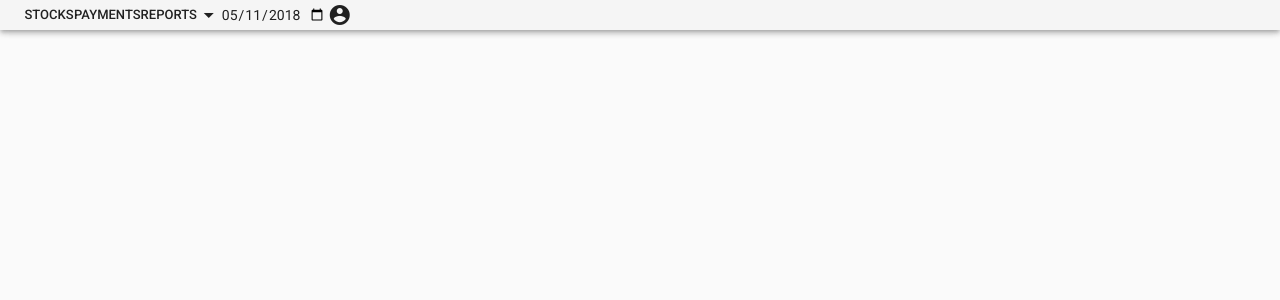
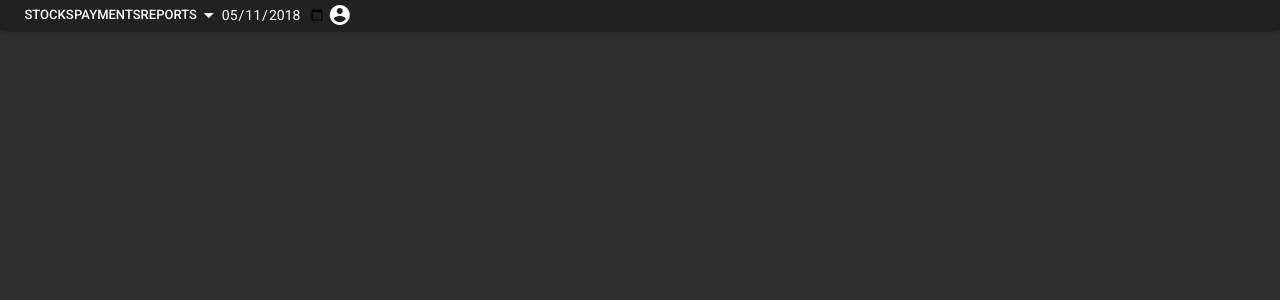
Before and after one commit to ashish0304/myshop, a Vue app: page / in a window 1280 px wide. Shown: the top 300 px of the page. Built offline with nearby package versions, Linux system fonts and the light colour scheme.

Commit message:
Dark theme

```diff
--- a/index.html
+++ b/index.html
@@ -3,14 +3,14 @@
   <head>
     <meta charset="utf-8">
     <meta http-equiv="X-UA-Compatible" content="IE=edge">
-    <meta name="viewport" content="width=device-width, initial-scale=1">
+    <meta name="viewport" content="width=device-width, initial-scale=1 maximum-scale=1">
     <title>myshop</title>
     <link rel="icon" type="image/png" sizes="32x32" href="<%= htmlWebpackPlugin.files.publicPath %>static/img/icons/favicon-32x32.png">
     <link rel="icon" type="image/png" sizes="16x16" href="<%= htmlWebpackPlugin.files.publicPath %>static/img/icons/favicon-16x16.png">
     <!--[if IE]><link rel="shortcut icon" href="/static/img/icons/favicon.ico"><![endif]-->
     <!-- Add to home screen for Android and modern mobile browsers -->
     <link rel="manifest" href="<%= htmlWebpackPlugin.files.publicPath %>static/manifest.json">
-    <meta name="theme-color" content="#4DBA87">
+    <meta name="theme-color" content="#88ff88">
 
     <!-- Add to home screen for Safari on iOS -->
     <meta name="apple-mobile-web-app-capable" content="yes">
--- a/src/App.vue
+++ b/src/App.vue
@@ -1,5 +1,5 @@
 <template>
-  <v-app class="ma-0 pa-0">
+  <v-app dark class="ma-0 pa-0">
     <v-toolbar height="30px">
       <v-btn to="/stktran" small flat class="ma-0 pa-0" style="min-width: 50px;">
         Stocks
```
